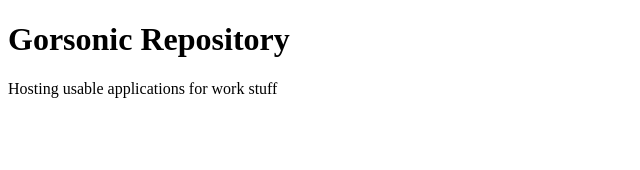
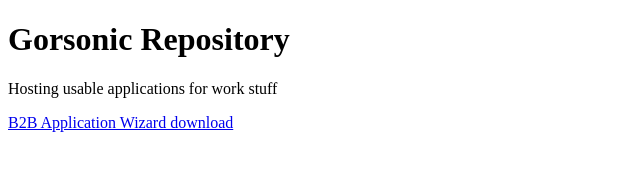
Before and after one commit to Skeith2005/Skeith2005.github.io, a plain HTML site: page index.html in a window 1280 px wide. Shown: the whole page, without its empty margins (0-640 px from the left). Drawn offline with Linux system fonts and the light colour scheme.

Commit message:
Update index.html

```diff
--- a/index.html
+++ b/index.html
@@ -3,5 +3,6 @@
 <body>
 <h1>Gorsonic Repository</h1>
 <p>Hosting usable applications for work stuff</p>
+  <a href="https://github.com/Skeith2005/B2B-Application-Wizard-v2/releases/download/release/setup.exe">B2B Application Wizard download</a>
 </body>
 </html>
```
